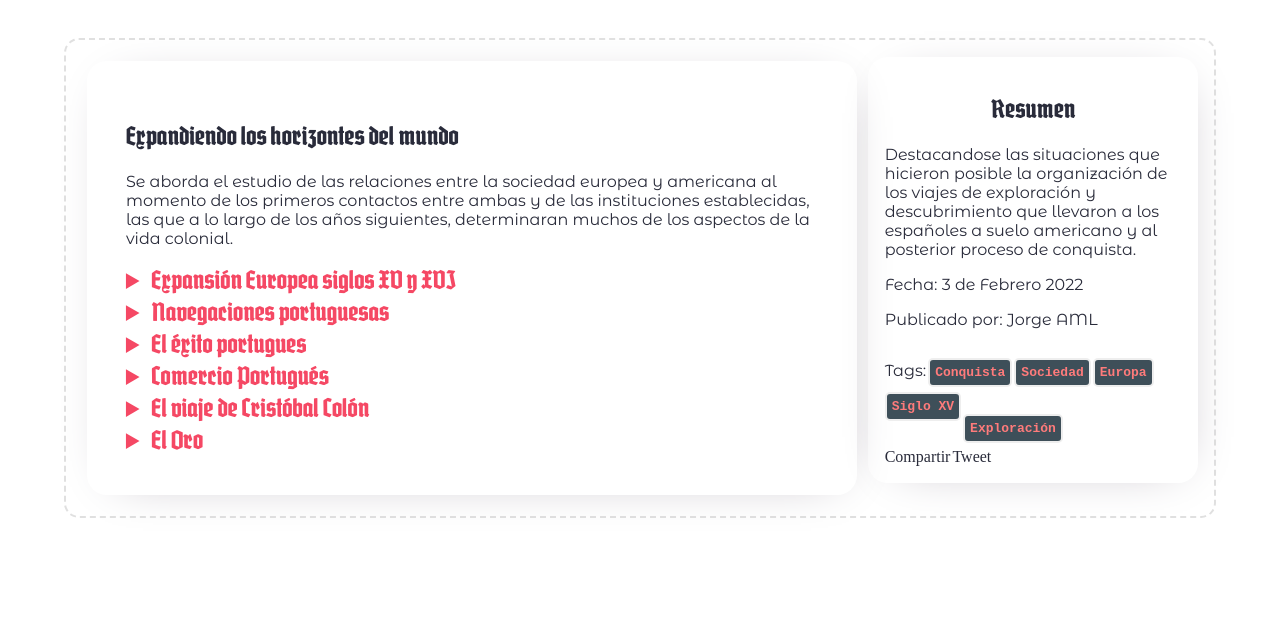
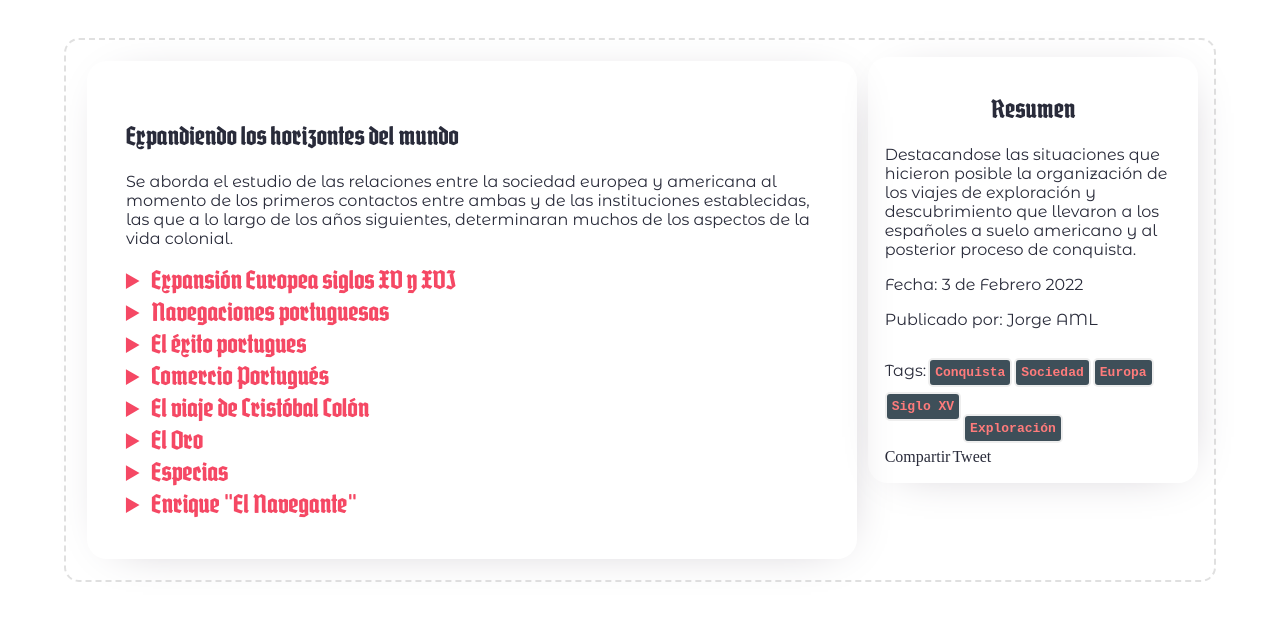
Before and after one commit to jorgeAML/creativeaml, a Jekyll site: the page built from blog_posts/03-02-2022.md, in a window 1280 px wide. Shown: the top 621 px of the page. Built offline with Jekyll 4.4.1, drawn with Linux system fonts in a browser that asks for light colours; some web fonts are replaced; comment, search, counter and statistics services are not loaded.

Commit message:
Enrique el navegante

```diff
--- a/blog_posts/03-02-2022.md
+++ b/blog_posts/03-02-2022.md
@@ -72,6 +72,14 @@
     </details>
     <details>
     	<summary>El Oro</summary>
-    	<p></p>
+    	<p>Es junto a las especias el principal objetivo de los descubrimientos y la obsesión de Colón y de los conquistadores. Después de apoderarse de los objetos de los nativos y exigido tributos y rescates, los españoles obligaron a las poblaciones a buscar oro en los ríos.</p>
+    </details>
+     <details>
+    	<summary>Especias</summary>
+    	<p>En la Edad Media abarcaba una gran variedad de sustancias, no todas ellas exóticas en Europa y no todas comestibles. Ej: condimentos, azúcar, azafrán, rinas, colorantes, drogas, medicinas, cosméticos, perfumes, seda, algodón, etc.</p>
+    </details>
+    <details>
+    <summary>Enrique "El Navegante"</summary>
+    	<p>Concibió y organizó la expansión portuguesa animado por la curiosidad, las ambiciones comerciales y el espíritu de cruzada.</p>
     </details>
 </article>
```
